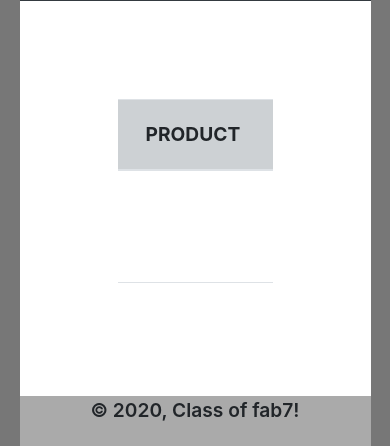
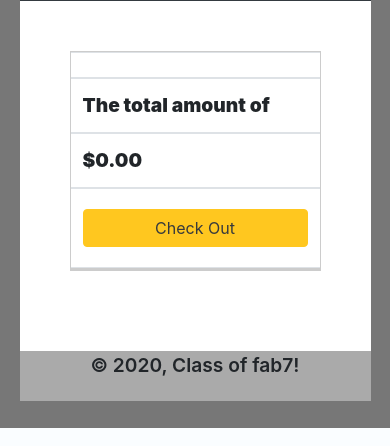
Before and after one commit to Trui-git/shoppingcart, a PHP site: page /cart.php in a window 390 px wide. Shown: the part 416-862 px from the top of the page. Run offline with PHP 8.4, Linux system fonts and the light colour scheme; data that the repository does not hold is empty.

Commit message:
ADD MOBILE PHONE CONFIG

```diff
--- a/css/site.css
+++ b/css/site.css
@@ -321,3 +321,61 @@ button:hover {
 .checkout{
     width: 100% !important;
 }
+
+
+/*
+Max width before this PARTICULAR table gets nasty
+This query will take effect for any screen smaller than 760px
+and also iPads specifically.
+*/
+@media
+only screen and (max-width: 760px),
+(min-device-width: 768px) and (max-device-width: 1024px)  {
+
+	/* Force table to not be like tables anymore */
+	table, thead, tbody, th, td, tr {
+		display: block;
+	}
+
+	/* Hide table headers (but not display: none;, for accessibility) */
+	thead tr {
+		position: absolute;
+		top: -9999px;
+		left: -9999px;
+	}
+
+	tr { border: 1px solid #ccc; }
+
+	td {
+		/* Behave  like a "row" */
+		border: none;
+		border-bottom: 1px solid #eee;
+		position: relative;
+		padding-left: 50%;
+	}
+
+	td:before {
+		/* Now like a table header */
+		position: absolute;
+		/* Top/left values mimic padding */
+		top: 6px;
+		left: 6px;
+		width: 45%;
+		padding-right: 10px;
+		white-space: nowrap;
+	}
+
+    .th-lg {
+        min-height: 80px;
+    }
+
+    .col-md-12{
+        padding: 0px !important;
+    }
+
+	/*
+	Label the data
+	*/
+
+
+}
--- a/views/login.php
+++ b/views/login.php
@@ -45,9 +45,9 @@
                 <?php else :?>
                     <h1>Login</h1>
                     <label for="username"><b>User Name</b></label>
+                    <input type="text" placeholder="Enter User Name" name="usernameLogin" required>
+                    <label for="psw"><b>Password</b></label>
                     <input type="password" placeholder="Enter Password" name="passwordLogin" required>
-                    <label for="psw"><b>Password</b></label>
-                    <input type="text" placeholder="Enter User Name" name="usernameLogin" required>
                     <div class="clearfix">
                         <button type="button" onclick="HideProduct()" class="cancelbtn">Cancel</button>
                         <button type="submit" class="loginbtn">Login</button>
```
